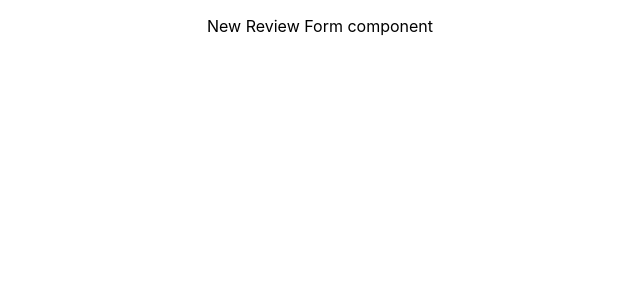
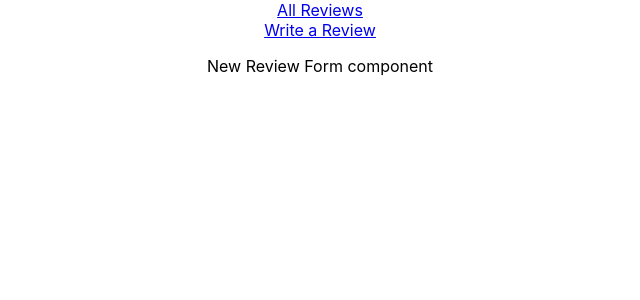
Before and after one commit to anirun/readmeapp-phase-2-pjt, a React (Create React App) app: page /reviews/new in a window 1280 px wide. Shown: the top 300 px of the page, without its empty margins (320-960 px from the left). Built offline with nearby package versions, Linux system fonts and the light colour scheme.

Commit message:
navbar working

```diff
--- a/src/App.js
+++ b/src/App.js
@@ -7,11 +7,15 @@ import {
 import ReviewsList from './components/ReviewsList';
 import NewReviewForm from './components/NewReviewForm';
 import Review from './components/Review';
+import Navbar from './components/Navbar'
 
 function App() {
   return (
     <div className="App">
       <Router>
+
+        <Navbar />
+
         <Switch>
 
           <Route exact path="/">
--- /dev/null
+++ b/src/components/Navbar.js
@@ -0,0 +1,14 @@
+import React from 'react';
+import { Link } from 'react-router-dom';
+
+function Navbar(props) {
+    return (
+        <nav>
+            <Link to="/">All Reviews</Link>
+            <br></br>
+            <Link to="/reviews/new">Write a Review</Link>
+        </nav>
+    )
+}
+
+export default Navbar;
```
